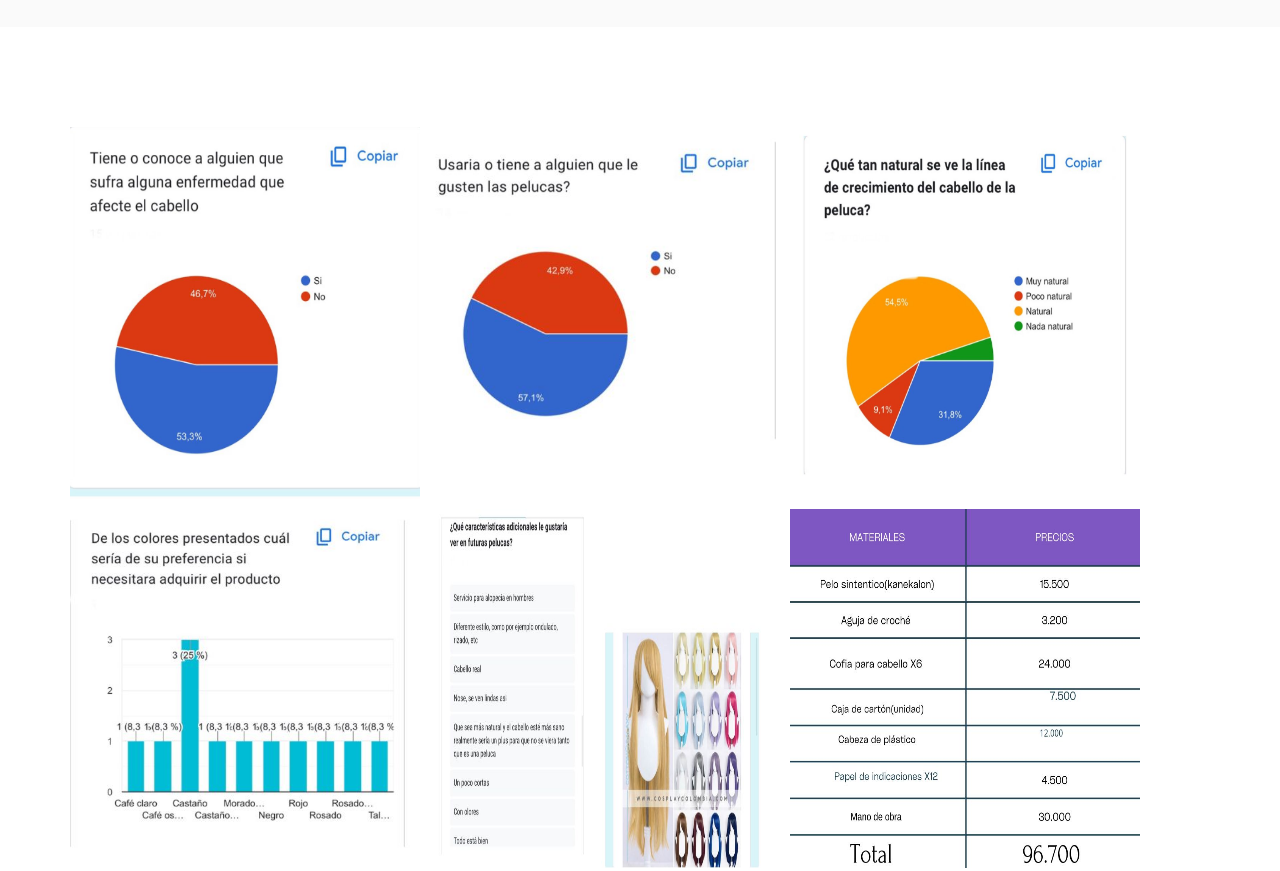
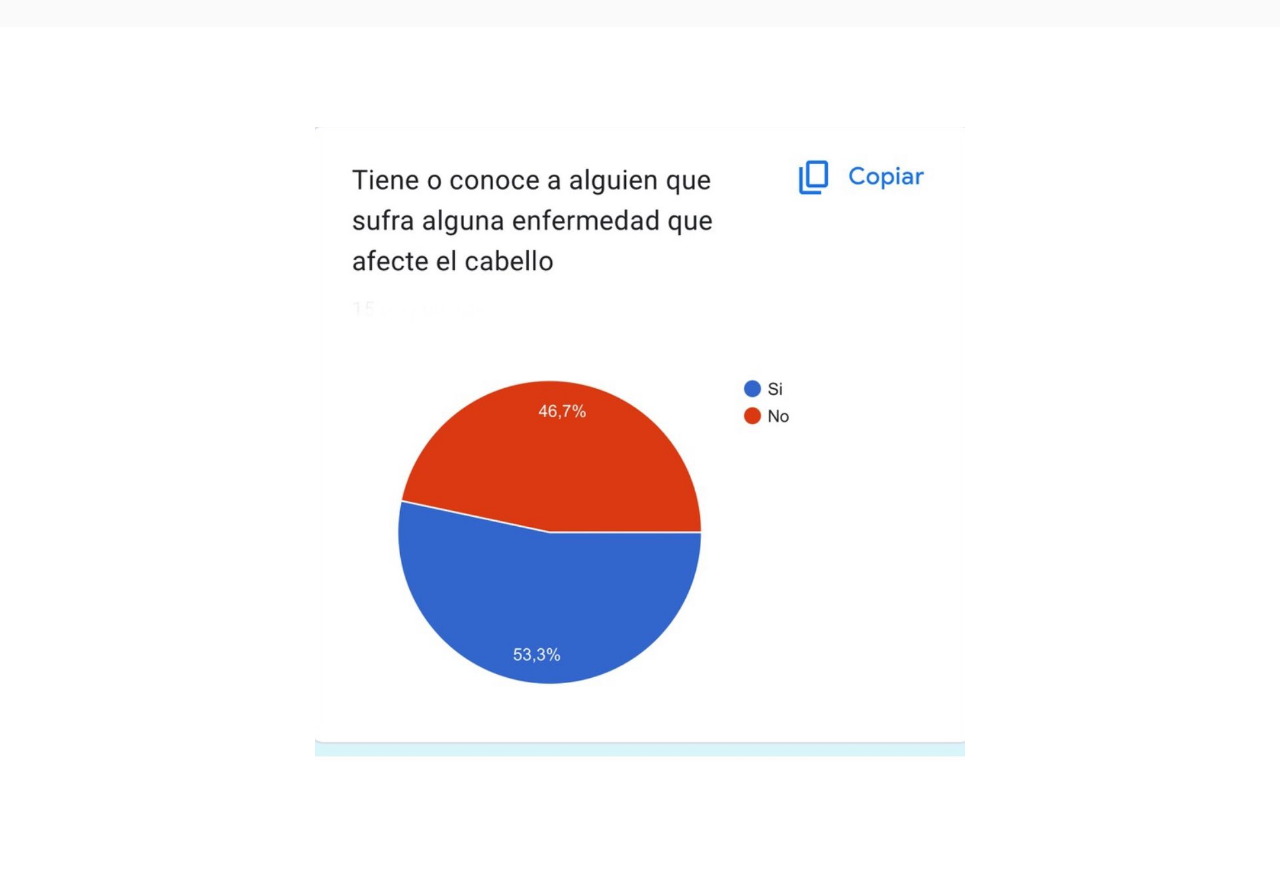
Before and after one commit to HEJVR/Web_Client_Pelucver, a plain HTML site: page index.html in a window 1280 px wide. Shown: the part 4240-5111 px from the top of the page. Drawn offline with nearby package versions, Linux system fonts and the light colour scheme.

Commit message:
correcciones

```diff
--- a/style.css
+++ b/style.css
@@ -566,12 +566,16 @@ h6 {
 .img_padre{
 	display: flex;
     flex-wrap: wrap; /* Permite que los elementos se ajusten en múltiples filas */
-    gap: 10px; /* Espacio entre las imágenes */
+	justify-content: center; /* Centra los elementos en el eje principal (horizontal) */
+	margin-bottom: 100px;
+
+    gap: 100px; /*Espacio entre las imágenes*/
 
 }
 
 
 .img_extra{
-	width: 350px;
+	width: 650px;
 	height: auto;
+	margin:0px 100px;
 }
```
